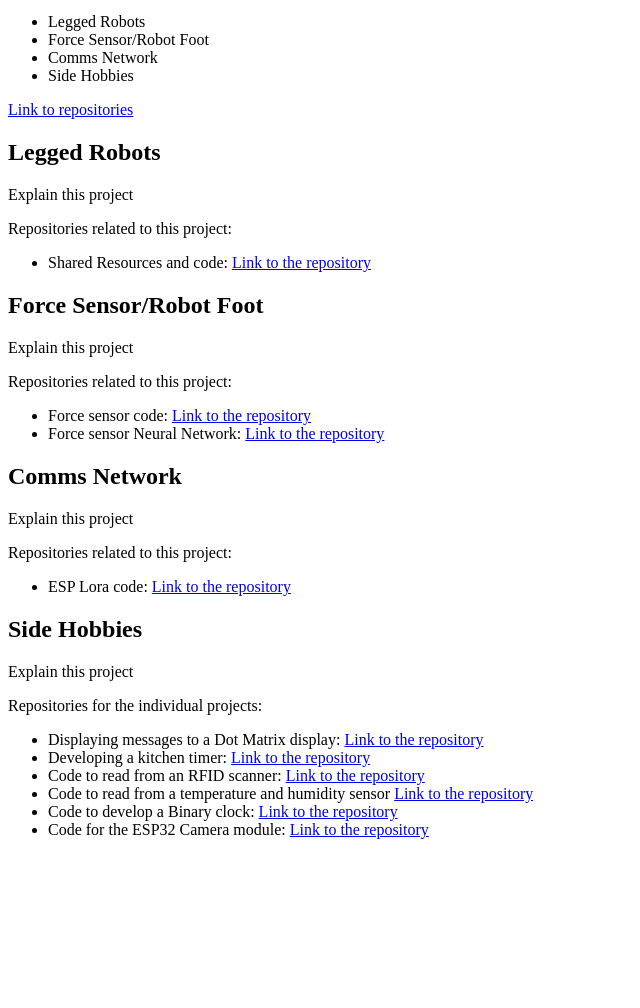
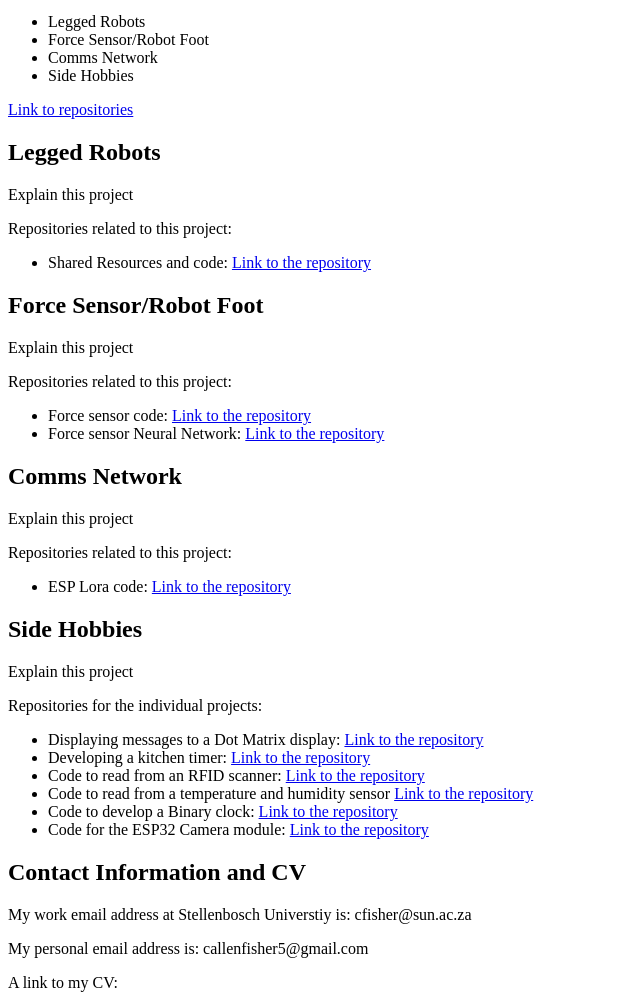
Before and after one commit to callenFisherLeggedRobotics/Website, a plain HTML site: page index.html in a window 1280 px wide. Shown: the part 87-1095 px from the top of the page, without its empty margins (0-640 px from the left). Before the commit the page ends 942 px from the top, so only its background shows below. Drawn offline with Linux system fonts and the light colour scheme.

Commit message:
Update index.html

```diff
--- a/index.html
+++ b/index.html
@@ -65,3 +65,11 @@
   <li>Code to develop a Binary clock: <a href="https://github.com/callenFisherLeggedRobotics/BinarClock"> Link to the repository</a></li>
   <li>Code for the ESP32 Camera module: <a href="https://github.com/callenFisherLeggedRobotics/Esp32Camera"> Link to the repository</a></li>
 </ul>
+
+
+
+<h2> Contact Information and CV </h2>
+<p>My work email address at Stellenbosch Universtiy is: cfisher@sun.ac.za</p>
+<p>My personal email address is: callenfisher5@gmail.com</p>
+
+<p>A link to my CV: </p>
```
